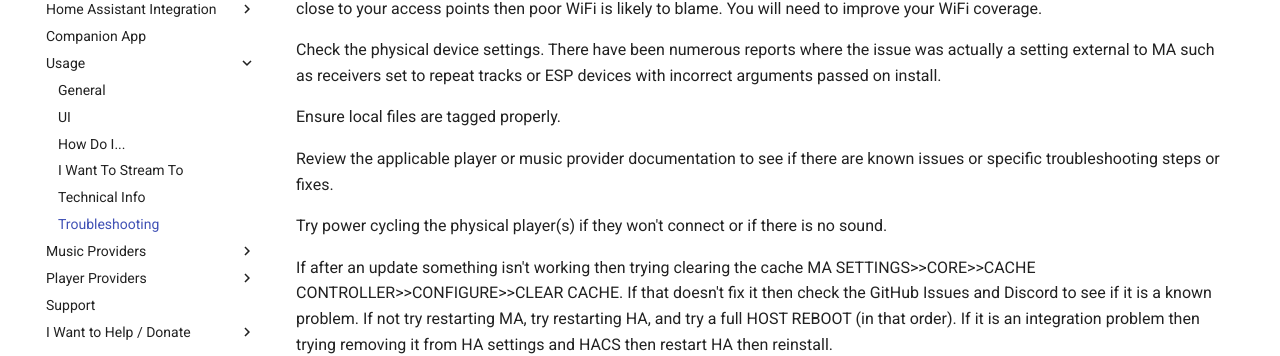
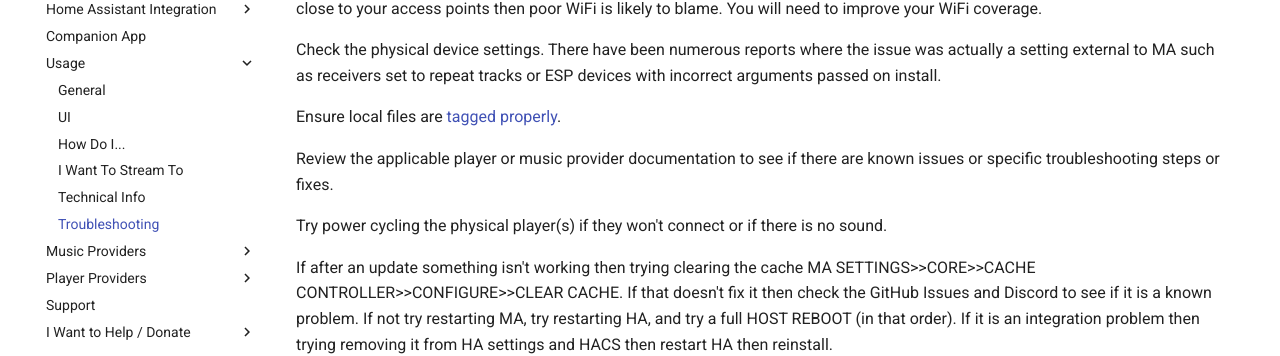
Before and after one commit to pwbriggs/music-assistant.github.io, an MkDocs documentation site: the page built from docs/faq/troubleshooting.md, in a window 1280 px wide and 900 px high, scrolled down 530 px. Shown: the part 153-509 px from the top of the window. Built offline with MkDocs 1.6.1 and Material for MkDocs 9.7.7, drawn with Linux system fonts in a browser that asks for light colours; part of the change alters nothing that is shown.

```diff
--- a/docs/faq/troubleshooting.md
+++ b/docs/faq/troubleshooting.md
@@ -12,7 +12,7 @@ MA streams at high quality which may max out poor network connections. If possib
 
 Check the physical device settings. There have been numerous reports where the issue was actually a setting external to MA such as receivers set to repeat tracks or ESP devices with incorrect arguments passed on install.
 
-Ensure local files are tagged properly.
+Ensure local files are [tagged properly](https://music-assistant.io/music-providers/filesystem/#tagging-files).
 
 Review the applicable player or music provider documentation to see if there are known issues or specific troubleshooting steps or fixes.
 
```
